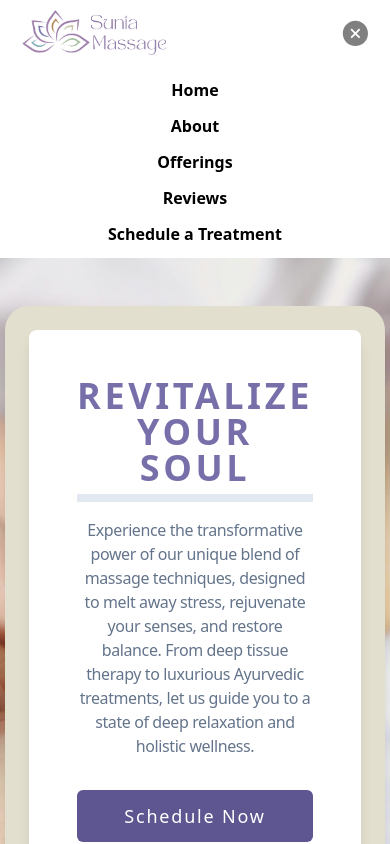
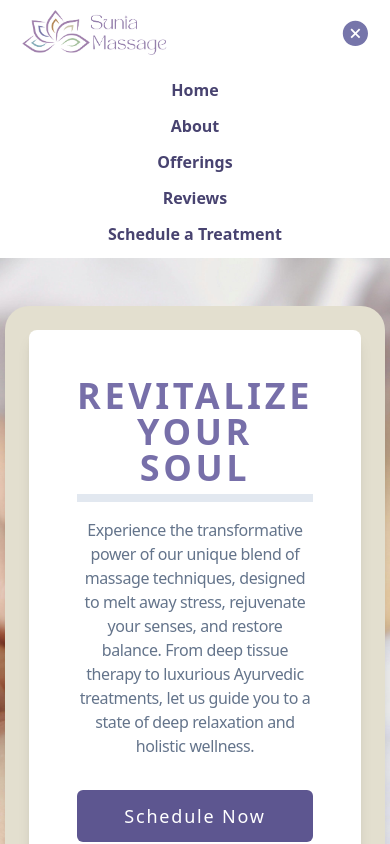
Before and after one commit to ShawnRSidwell/suniamassage, a React (Vite) app: page /home in a window 390 px wide. Both pictures are taken after a click on the button 355 px from the left and 32 px from the top of the page. Shown: the top 844 px of the page. Built offline with nearby package versions, Linux system fonts and the light colour scheme; no server answers.

Commit message:
fix colors on mobile menu

```diff
--- a/src/ui/Header.jsx
+++ b/src/ui/Header.jsx
@@ -35,15 +35,15 @@ function Header() {
             <Logo size="med" />
             <button onClick={toggleMenu}>
               {isMenuOpen ? (
-                <AiFillCloseCircle color="grey" size="1.8em" />
+                <AiFillCloseCircle color="#7675AA" size="1.8em" />
               ) : (
-                <AiOutlineMenu color="grey" size="1.8em" />
+                <AiOutlineMenu color="#7675AA" size="1.8em" />
               )}
             </button>
           </div>
           {isMenuOpen && (
             <nav>
-              <ul className="flex flex-col items-center basis-full py-3 gap-3 ">
+              <ul className="flex flex-col items-center basis-full py-3 gap-3 text-cPurple-700">
                 <li>
                   <Link to="/" className=" hover:text-gray-300 font-semibold ">
                     Home
@@ -86,7 +86,7 @@ function Header() {
           )}
         </header>
       ) : (
-        <header className="py-2 px-7 flex justify-between bg-white text-cBlue-400">
+        <header className="py-2 px-7 flex justify-between bg-white text-cPurple-600">
           <nav className="flex items-center justify-start">
             <ul className="flex gap-5">
               <li>
```
